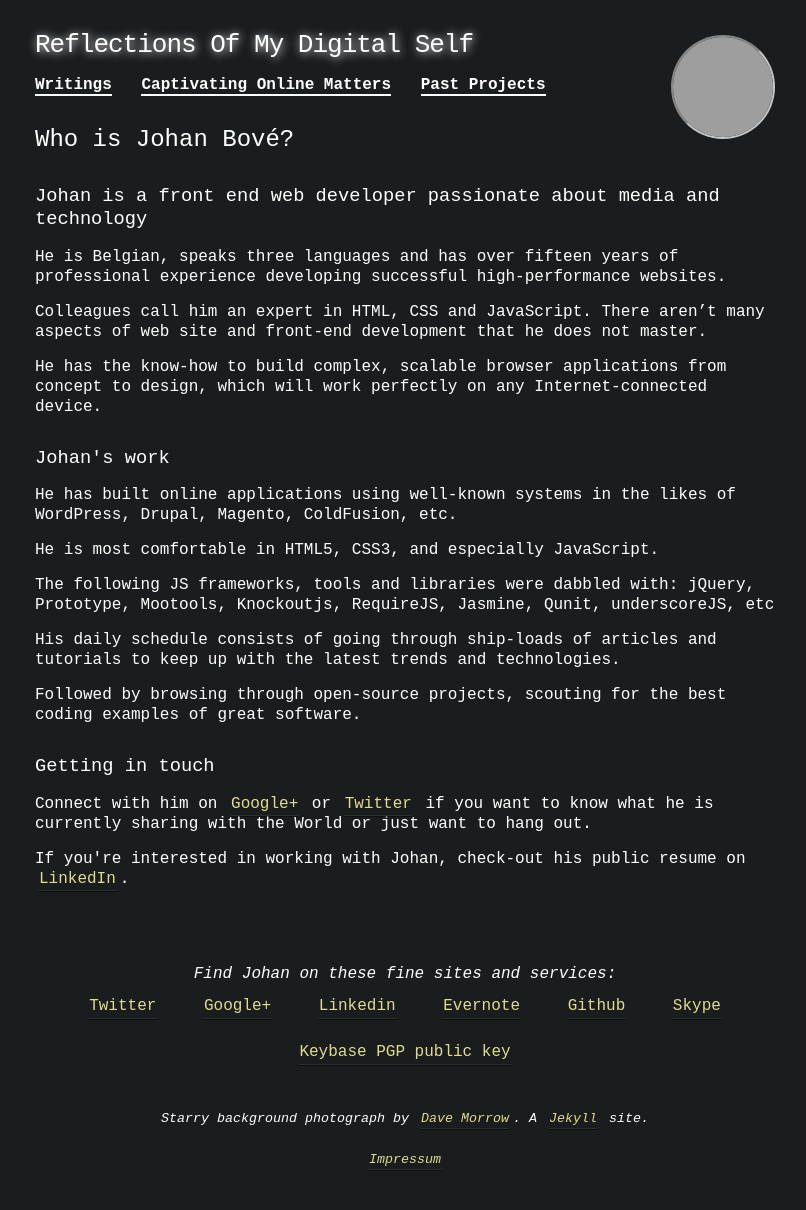
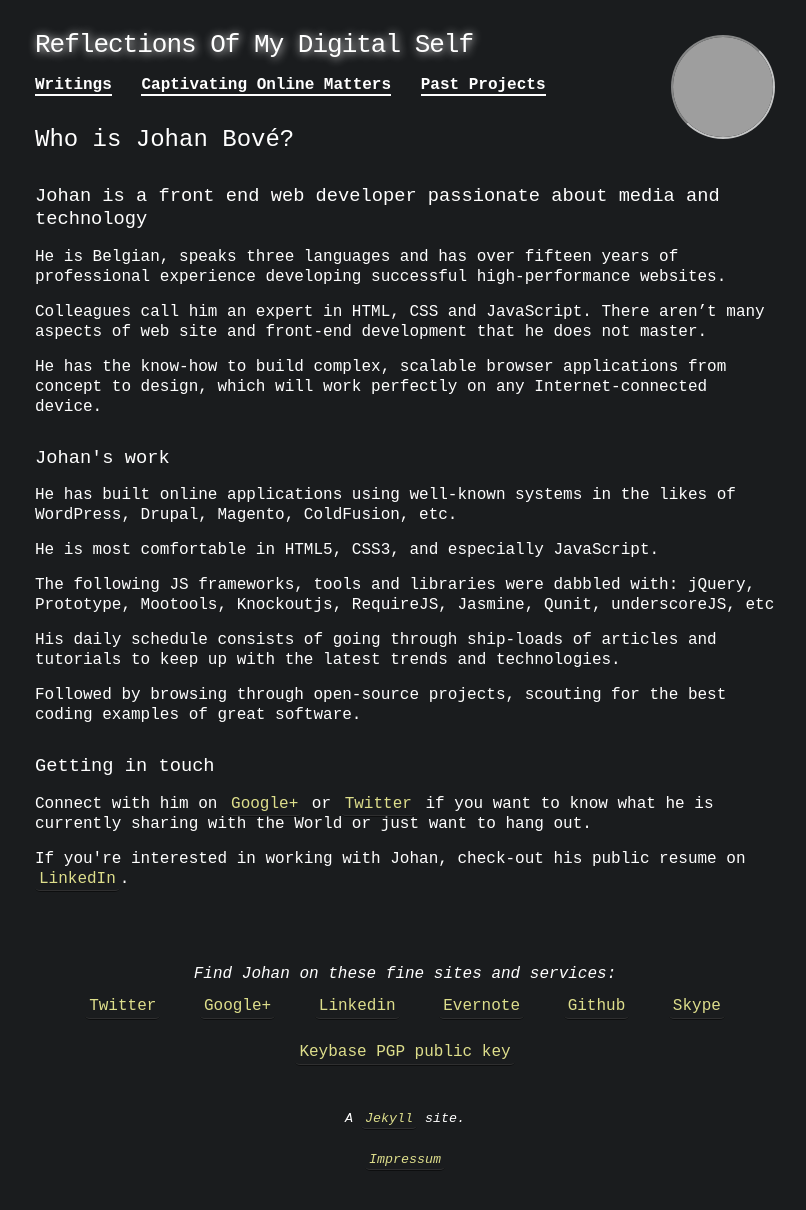
Before and after one commit to johanbove/johanbove.github.io, a Jekyll site: the page built from index.html, in a window 1280 px wide, cut to the strip 0-1219 px from the top of the page. Shown: the top 1210 px of the strip, without its empty margins (235-1041 px from the left). Built offline with Jekyll 4.4.1, drawn with Linux system fonts in a browser that asks for light colours; grey boxes are pictures that could not be loaded.

Commit message:
Update footer.html

```diff
--- a/_includes/footer.html
+++ b/_includes/footer.html
@@ -17,7 +17,7 @@
 
     <div class="inner">
         <div class="credits">
-          <p>Starry background photograph by <a href="http://www.davemorrowphotography.com/">Dave Morrow</a>. A <a href="http://jekyllrb.com/">Jekyll</a> site.</p>
+          <p>A <a href="http://jekyllrb.com/">Jekyll</a> site.</p>
           <p><a href="/impressum">Impressum</a></p>
         </div>
     </div>
```
